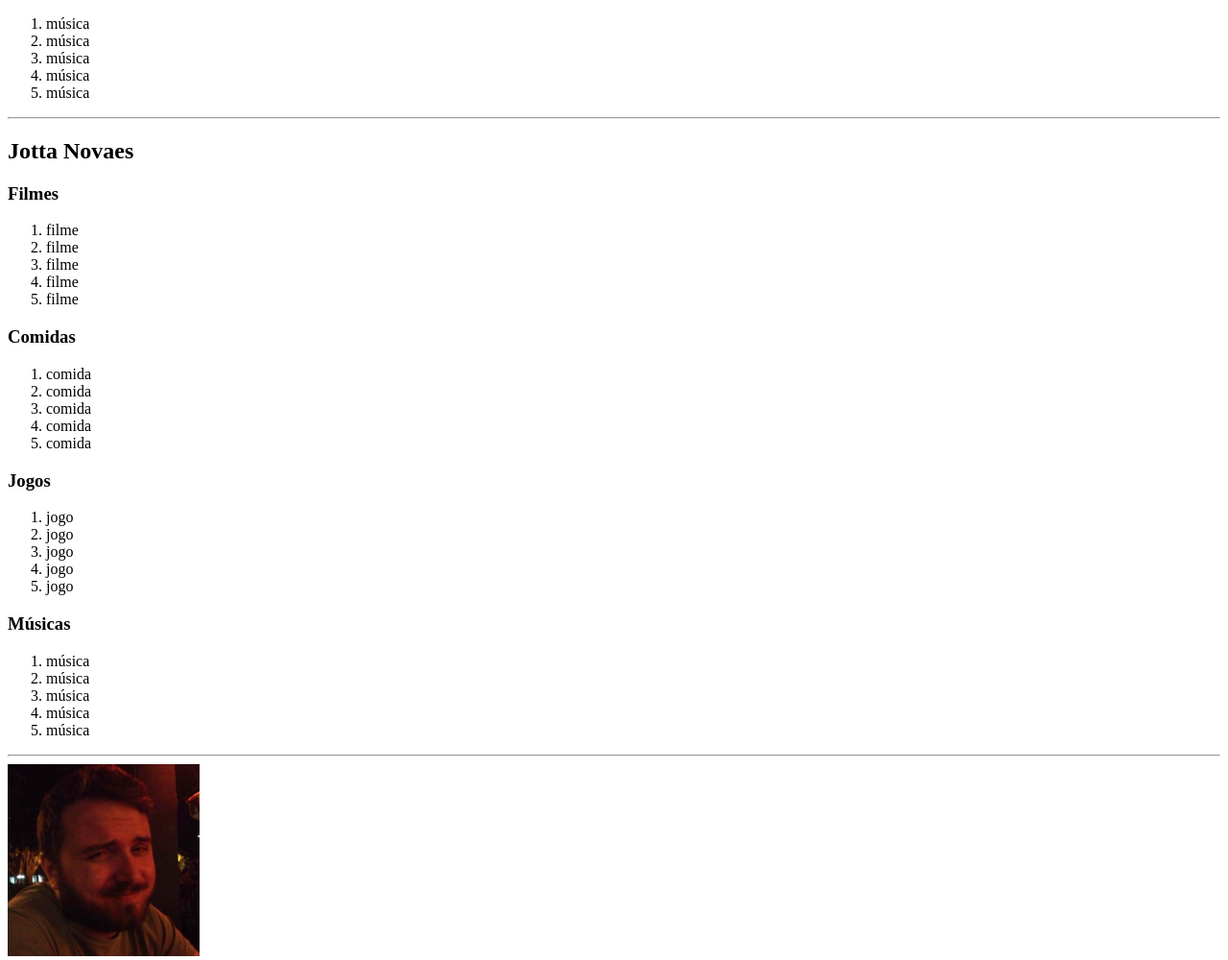
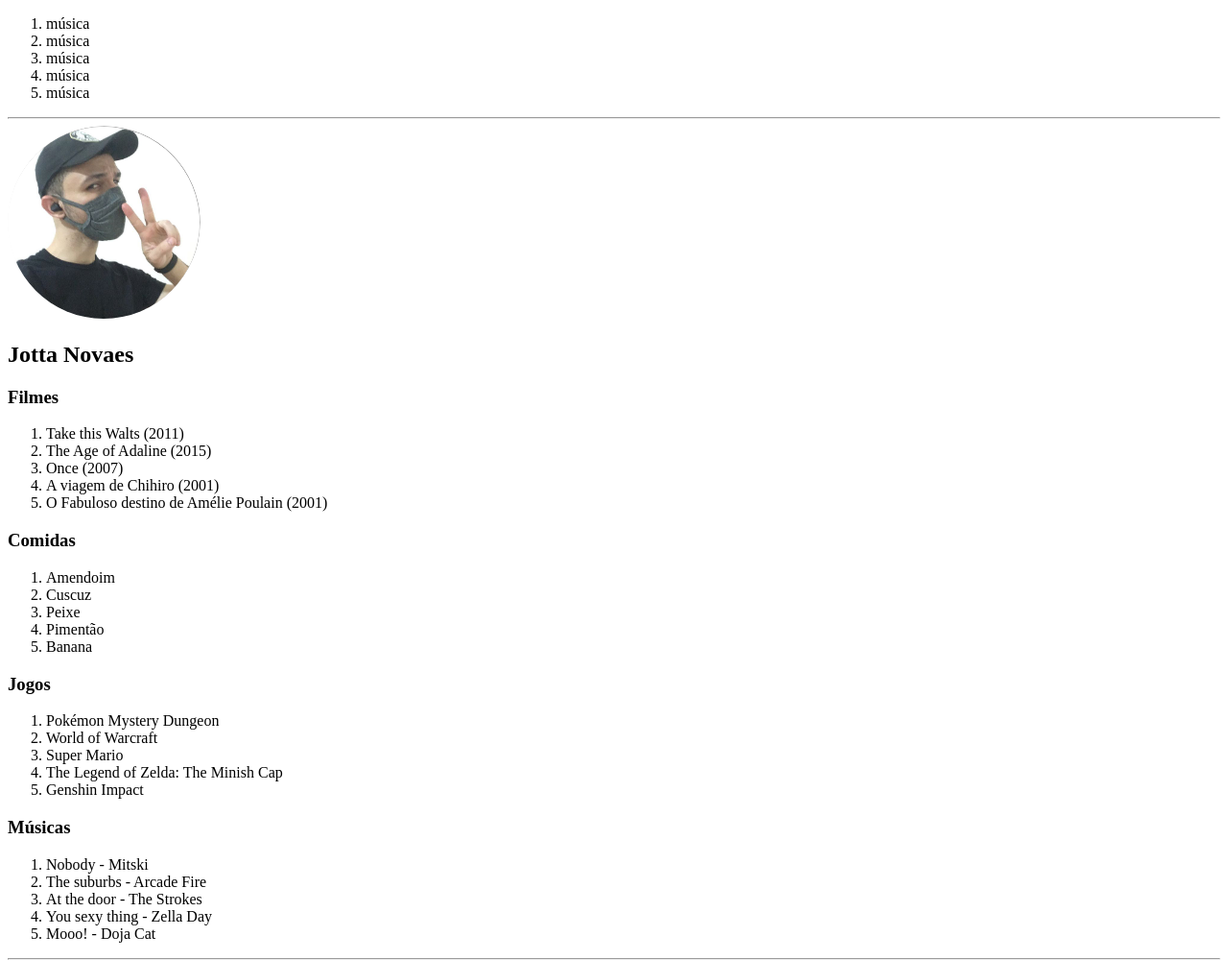
Before and after one commit to FabioMazuchi/WebChain, a plain HTML site: page index.html in a window 1280 px wide. Shown: the part 2323-3323 px from the top of the page at 96% size. Drawn offline with Linux system fonts and the light colour scheme.

Commit message:
[update] profile photo and list itens

```diff
--- a/index.html
+++ b/index.html
@@ -124,39 +124,39 @@
         <li>música</li>
     </ol>
     <hr>
-
+    <img src="./Imagens/Jotta Novaes.jpg" alt="Jotta's photo" class="profile-photo" width="200px" style="border-radius: 50%; box-shadow: rgba(0,0,0,0.5) .5px -.5px;" >
     <h2>Jotta Novaes</h2>
     <h3>Filmes</h3>
     <ol>
-        <li>filme</li>
-        <li>filme</li>
-        <li>filme</li>
-        <li>filme</li>
-        <li>filme</li>
+        <li>Take this Walts (2011)</li>
+        <li>The Age of Adaline (2015)</li>
+        <li>Once (2007)</li>
+        <li>A viagem de Chihiro (2001)</li>
+        <li>O Fabuloso destino de Amélie Poulain (2001)</li>
     </ol>
     <h3>Comidas</h3>
     <ol>
-        <li>comida</li>
-        <li>comida</li>
-        <li>comida</li>
-        <li>comida</li>
-        <li>comida</li>
+        <li>Amendoim</li>
+        <li>Cuscuz</li>
+        <li>Peixe</li>
+        <li>Pimentão</li>
+        <li>Banana</li>
     </ol>
     <h3>Jogos</h3>
     <ol>
-        <li>jogo</li>
-        <li>jogo</li>
-        <li>jogo</li>
-        <li>jogo</li>
-        <li>jogo</li>
+        <li>Pokémon Mystery Dungeon</li>
+        <li>World of Warcraft</li>
+        <li>Super Mario</li>
+        <li>The Legend of Zelda: The Minish Cap</li>
+        <li>Genshin Impact</li>
     </ol>
     <h3>Músicas</h3>
     <ol>
-        <li>música</li>
-        <li>música</li>
-        <li>música</li>
-        <li>música</li>
-        <li>música</li>
+        <li>Nobody - Mitski</li>
+        <li>The suburbs - Arcade Fire</li>
+        <li>At the door - The Strokes</li>
+        <li>You sexy thing - Zella Day</li>
+        <li>Mooo! - Doja Cat</li>
     </ol>
     <hr>
 
```
Also changed, not shown: Imagens/Jotta Novaes.jpg (added), Imagens/Jotta Novaes.png (deleted).
